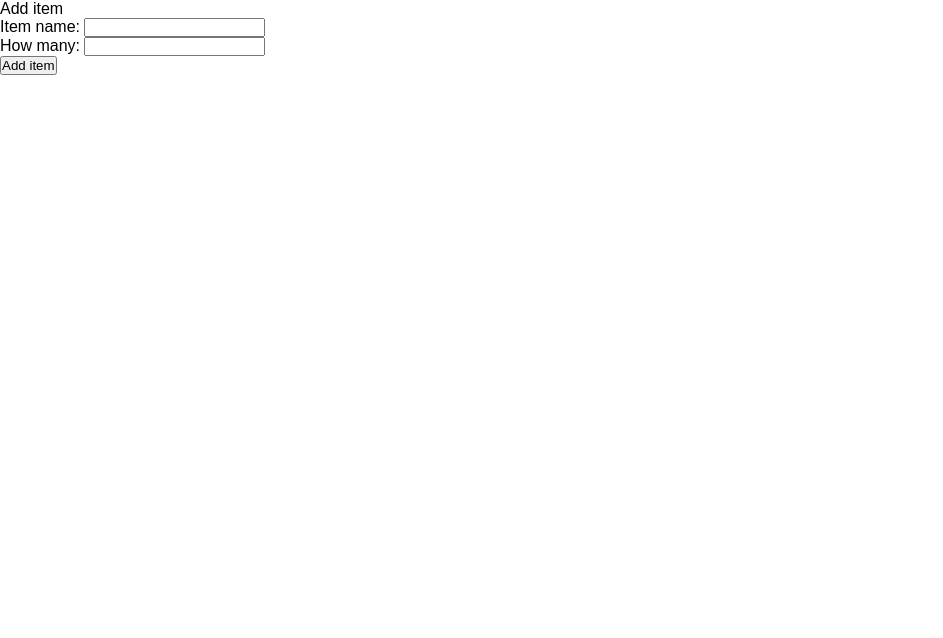
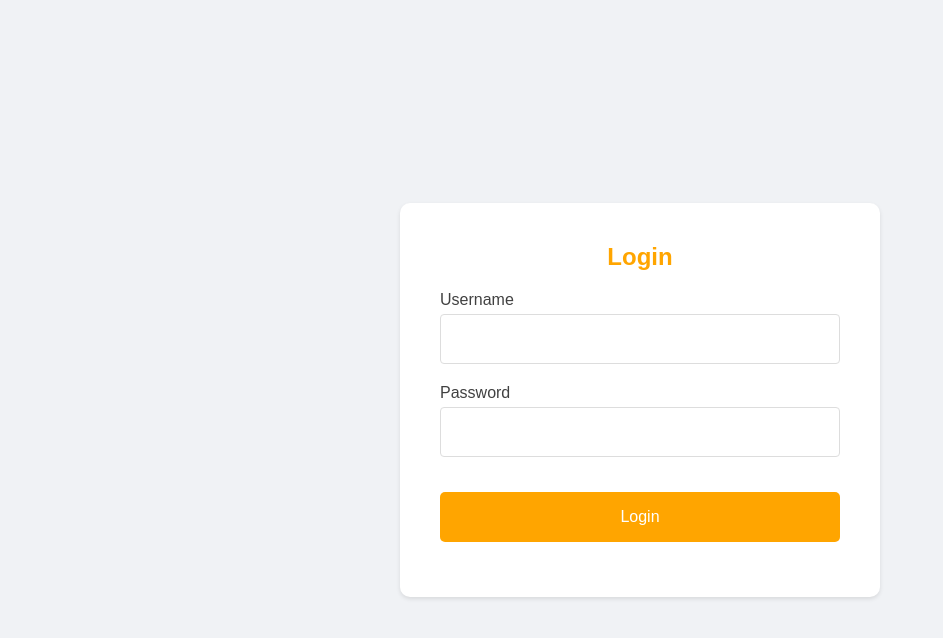
Before and after one commit to itsjasur/vue-manager-simpass, a Vue app: page /login in a window 1280 px wide. Shown: the top 638 px of the page, without its empty margins (0-943 px from the left). Built offline with nearby package versions, Linux system fonts and the light colour scheme.

Commit message:
next push

```diff
--- a/package.json
+++ b/package.json
@@ -11,6 +11,7 @@
     "format": "prettier --write src/"
   },
   "dependencies": {
+    "pinia": "^2.1.7",
     "vue": "^3.4.21",
     "vue-router": "^4.3.0",
     "vuex": "^4.0.2"
--- a/src/router/index.js
+++ b/src/router/index.js
@@ -67,7 +67,7 @@ router.beforeEach((to, from, next) => {
   if (to.meta.requiresAuth) {
     const token = localStorage.getItem('token')
     console.log(token)
-    if (!token) {
+    if (token) {
       // User is authenticated, proceed to the route
       next()
     } else {
--- a/src/views/LoginView.vue
+++ b/src/views/LoginView.vue
@@ -1,14 +1,125 @@
 <template>
-  <form class="form">
-    <p>Add item</p>
-    <p>Item name: <input type="text" required /></p>
-    <p>How many: <input type="number" /></p>
-    <button type="submit">Add item</button>
-  </form>
+  <div class="login-container">
+    <h2>Login</h2>
+    <form @submit.prevent="login">
+      <div class="input-group">
+        <label for="username">Username</label>
+        <input type="text" id="username" name="username" required v-model="username" />
+      </div>
+      <div class="input-group">
+        <label for="password">Password</label>
+        <input type="password" id="password" name="password" required v-model="password" />
+      </div>
+      <button type="submit">Login</button>
+
+      <p>{{ error }}</p>
+    </form>
+  </div>
 </template>
 
 <script setup>
+import { ref } from 'vue'
+
+const username = ref('')
+const password = ref('')
+const error = ref(null)
+
+async function login(event) {
+  console.log('submit clicked')
+
+  try {
+    const response = await fetch('http://192.168.0.251:8091/api/auth/signin', {
+      method: 'POST',
+      headers: { 'Content-Type': 'application/json' },
+      body: JSON.stringify({
+        username: username.value,
+        password: password.value
+      })
+    })
+
+    if (response.ok) {
+      const data = await response.json()
+      // Handle successful login
+    } else {
+      error.value = 'Invalid credentials'
+    }
+  } catch (err) {
+    error.value = 'An error occurred during login'
+    console.error(err)
+  }
+}
 </script>
 
 <style>
+/* * {
+  box-sizing: border-box;
+} */
+
+body {
+  display: flex;
+  justify-content: center;
+  align-items: center;
+  height: 100vh;
+  background-color: #f0f2f5;
+}
+
+.login-container {
+  background-color: #ffffff;
+  padding: 40px 40px;
+  border-radius: 10px;
+  box-shadow: 0 2px 4px rgba(0, 0, 0, 0.1);
+  text-align: center;
+  align-items: center;
+  width: 400px;
+}
+
+h2 {
+  margin-bottom: 20px;
+  color: orange;
+}
+
+.input-group {
+  margin-bottom: 20px;
+  text-align: left;
+}
+
+label {
+  display: block;
+  margin-bottom: 5px;
+  color: #414141;
+  font-size: 16px;
+}
+
+input {
+  box-sizing: border-box;
+  width: 100%;
+  height: 50px;
+  padding-left: 13px;
+  border: 1px solid #ddd;
+  border-radius: 4px;
+  font-size: 16px;
+}
+
+input:focus {
+  outline: none;
+  border-color: orange;
+  box-shadow: 0 0 2px orange;
+}
+
+button {
+  margin: 15px 0;
+  width: 100%;
+  height: 50px;
+  background-color: orange;
+  color: white;
+  border: none;
+  border-radius: 5px;
+  font-size: 16px;
+  cursor: pointer;
+  transition: background-color 0.3s;
+}
+
+button:hover {
+  background-color: orange;
+}
 </style>
```
Also changed, not shown: 1 other file (tests, documents, lock files or other folders).
